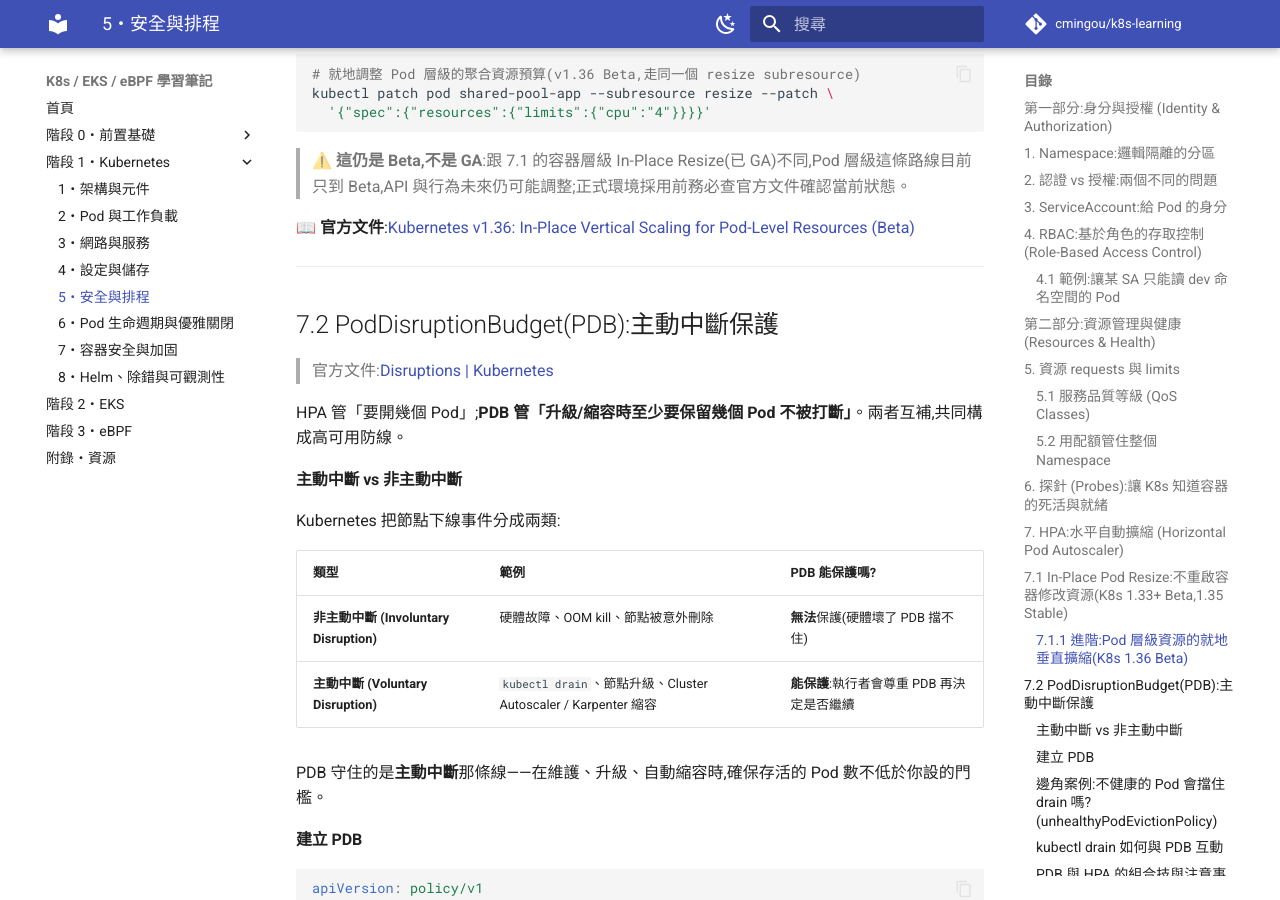
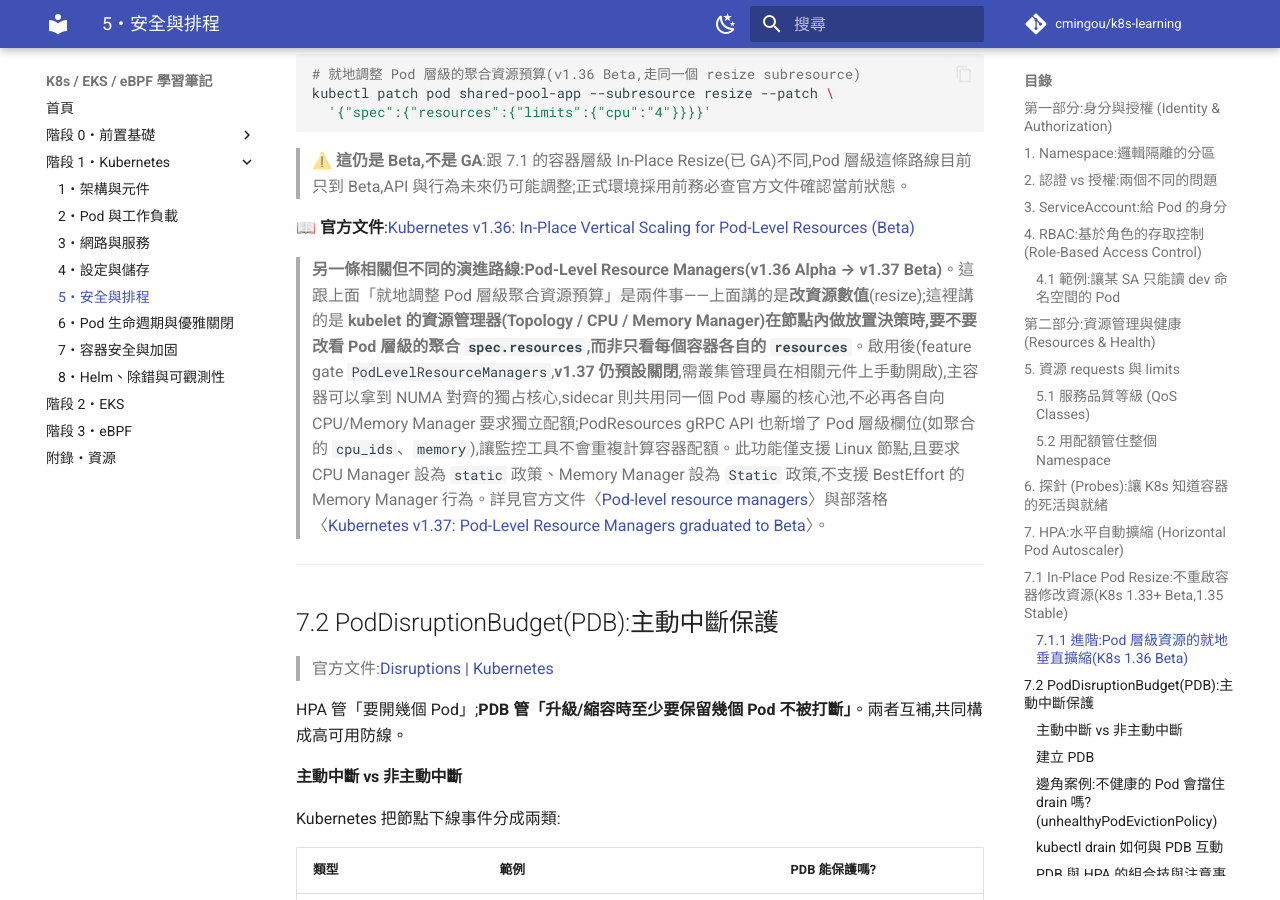
Before and after one commit to cmingou/k8s-learning, an MkDocs documentation site: the page built from docs/01-kubernetes/05-security-scheduling.md, in a window 1280 px wide and 900 px high, scrolled down 9945 px. Built offline with MkDocs 1.6.1 and Material for MkDocs 9.7.7, drawn with Linux system fonts in a browser that asks for light colours; comment, search, counter and statistics services are not loaded.

Commit message:
Document Pod-Level Resource Managers feature (v1.36 Alpha -> v1.37 Beta)
Add a note distinguishing in-place Pod-level resize (resource value
changes) from the separate Pod-Level Resource Managers feature gate
(PodLevelResourceManagers), which lets the kubelet's Topology/CPU/Memory
Managers make node-local placement decisions based on a Pod's aggregate
spec.resources rather than per-container resources. Still disabled by
default in v1.37.

```diff
--- a/docs/01-kubernetes/05-security-scheduling.md
+++ b/docs/01-kubernetes/05-security-scheduling.md
@@ -370,6 +370,8 @@ kubectl patch pod shared-pool-app --subresource resize --patch \
 
 📖 **官方文件**:[Kubernetes v1.36: In-Place Vertical Scaling for Pod-Level Resources (Beta)](https://kubernetes.io/blog/2026/04/30/kubernetes-v1-36-inplace-pod-level-resources-beta/)
 
+> **另一條相關但不同的演進路線:Pod-Level Resource Managers(v1.36 Alpha → v1.37 Beta)**。這跟上面「就地調整 Pod 層級聚合資源預算」是兩件事——上面講的是**改資源數值**(resize);這裡講的是 **kubelet 的資源管理器(Topology / CPU / Memory Manager)在節點內做放置決策時,要不要改看 Pod 層級的聚合 `spec.resources`,而非只看每個容器各自的 `resources`**。啟用後(feature gate `PodLevelResourceManagers`,**v1.37 仍預設關閉**,需叢集管理員在相關元件上手動開啟),主容器可以拿到 NUMA 對齊的獨占核心,sidecar 則共用同一個 Pod 專屬的核心池,不必再各自向 CPU/Memory Manager 要求獨立配額;PodResources gRPC API 也新增了 Pod 層級欄位(如聚合的 `cpu_ids`、`memory`),讓監控工具不會重複計算容器配額。此功能僅支援 Linux 節點,且要求 CPU Manager 設為 `static` 政策、Memory Manager 設為 `Static` 政策,不支援 BestEffort 的 Memory Manager 行為。詳見官方文件〈[Pod-level resource managers](https://kubernetes.io/docs/reference/node/pod-level-resource-managers/)〉與部落格〈[Kubernetes v1.37: Pod-Level Resource Managers graduated to Beta](https://kubernetes.io/blog/2026/09/15/kubernetes-v1-37-pod-level-resource-managers-beta/)〉。
+
 ---
 
 ## 7.2 PodDisruptionBudget(PDB):主動中斷保護
```
